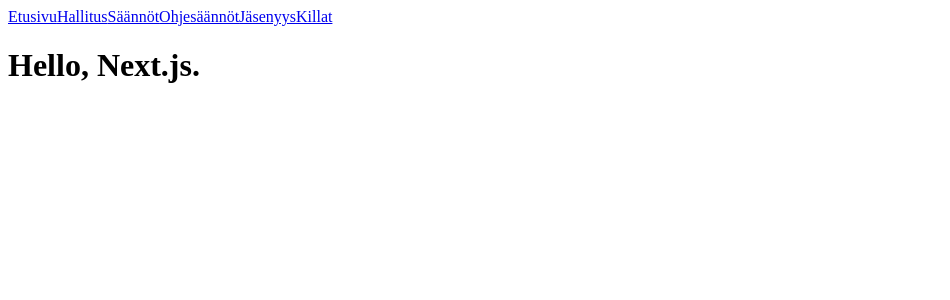
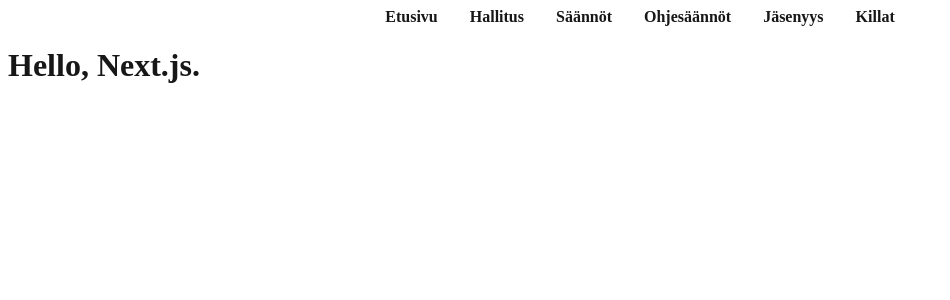
Before and after one commit to Jrvi/jyty-web, a Next.js app: page / in a window 1280 px wide. Shown: the top 300 px of the page, without its empty margins (0-950 px from the left). Built offline with nearby package versions, Linux system fonts and the light colour scheme.

Commit message:
Style navigation bar

```diff
--- /dev/null
+++ b/app/globals.css
@@ -0,0 +1,34 @@
+:root {
+    --background: #ffffff;
+    --foreground: #171717;
+}
+
+/*  @media (prefers-color-scheme: dark) {
+    :root {
+      --background: #0a0a0a;
+      --foreground: #ededed;
+    }
+} */
+
+body {
+    color: var(--foreground);
+    background: var(--background);
+}
+
+nav {
+    display: flex;
+    justify-content: center;
+    flex-direction: row;
+
+    a {
+        color: var(--foreground);
+        font-weight: bold;
+        margin-right: 1em;
+        margin-left: 1em;
+        text-decoration: unset;
+    }
+
+    a:hover {
+        text-decoration: underline;
+    }
+}
--- a/app/layout.js
+++ b/app/layout.js
@@ -1,4 +1,4 @@
-//import React from 'react';
+import "./globals.css";
 import Link from 'next/link'
 
 const NavBar = () => {
```
